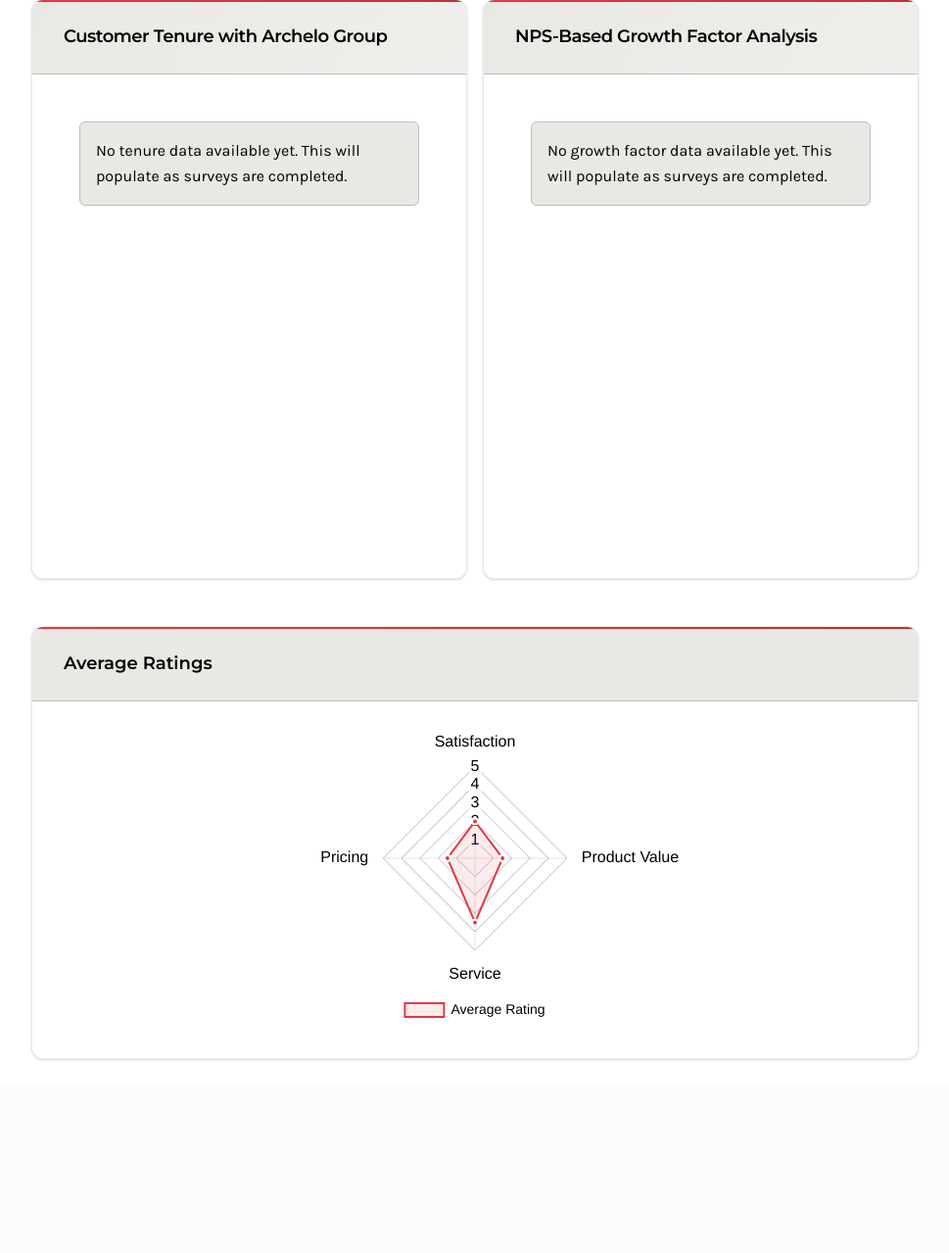
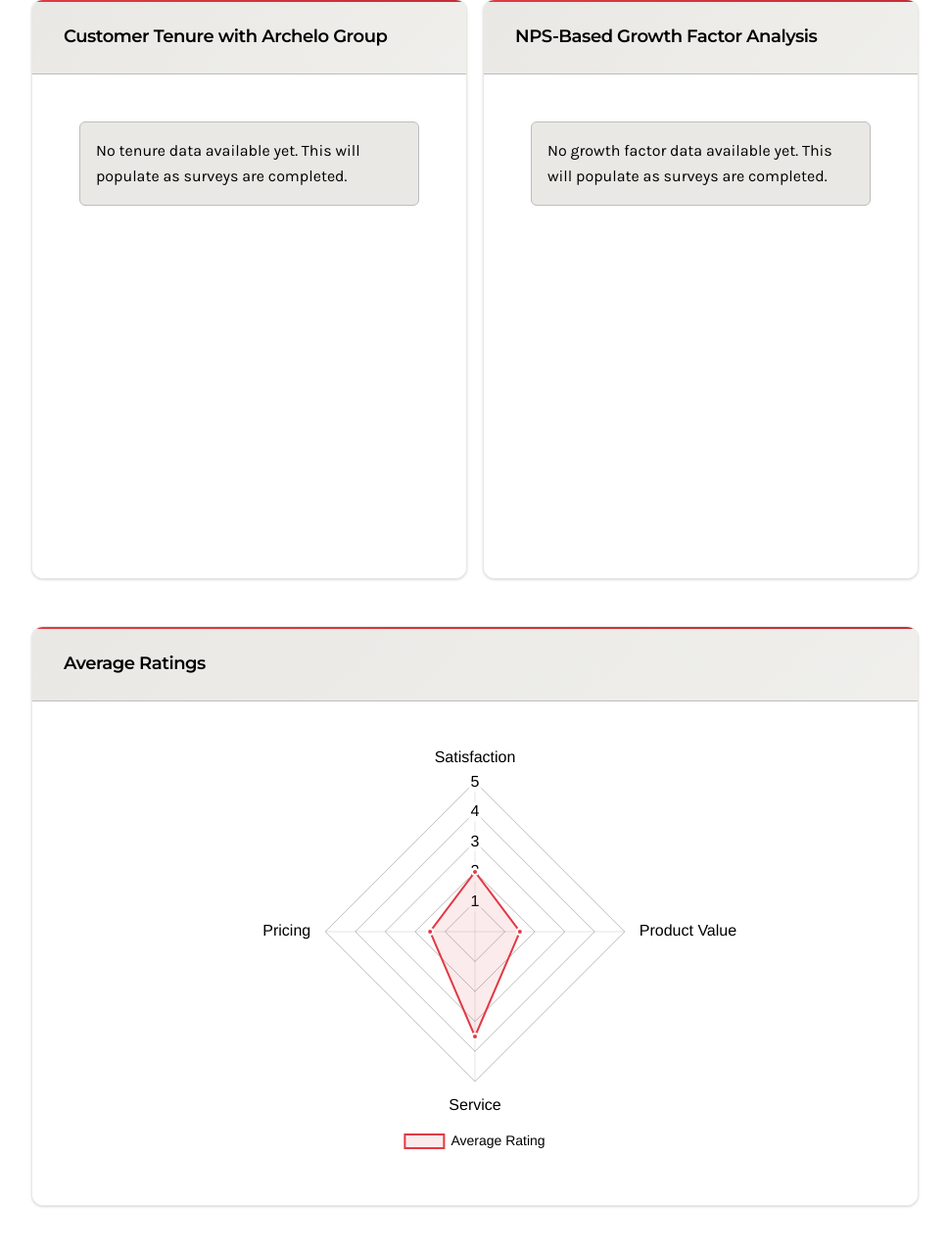
Before and after one commit to rivvalue/voia-docs, a Flask app: page /dashboard in a window 1280 px wide, after a click on "Analytics". Shown: the part 1184-2463 px from the top of the page at 98% size, without its empty margins (155-1124 px from the left). Before the commit the page ends 2266 px from the top, so only its background shows below. Run offline with Flask 3, Linux system fonts and the light colour scheme; data comes from the database, SQL or seed files in the repository; data that the repository does not hold is empty.

Commit message:
Make the average ratings chart larger on the dashboard
Update `templates/dashboard.html` to increase the size of the Average Ratings chart by wrapping the canvas in a `chart-container` div and changing the parent `card` class to `chart-card`.

Replit-Commit-Author: Agent
Replit-Commit-Session-Id: a2fe9093-2e16-48b5-8de4-0e75c9b14d8a
Replit-Commit-Checkpoint-Type: full_checkpoint
Replit-Commit-Screenshot-Url: https://storage.googleapis.com/screenshot-production-us-central1/eca66c11-1e52-49de-a7f4-cfa95608a870/a2fe9093-2e16-48b5-8de4-0e75c9b14d8a/U7OaWdC

```diff
--- a/templates/dashboard.html
+++ b/templates/dashboard.html
@@ -248,12 +248,14 @@
             <!-- Average Ratings -->
             <div class="row mb-4">
                 <div class="col-12">
-                    <div class="card">
+                    <div class="chart-card">
                         <div class="card-header">
-                            <h5 class="card-title mb-0">Average Ratings</h5>
+                            <h5>Average Ratings</h5>
                         </div>
                         <div class="card-body">
-                            <canvas id="ratingsChart"></canvas>
+                            <div class="chart-container">
+                                <canvas id="ratingsChart"></canvas>
+                            </div>
                         </div>
                     </div>
                 </div>
```
